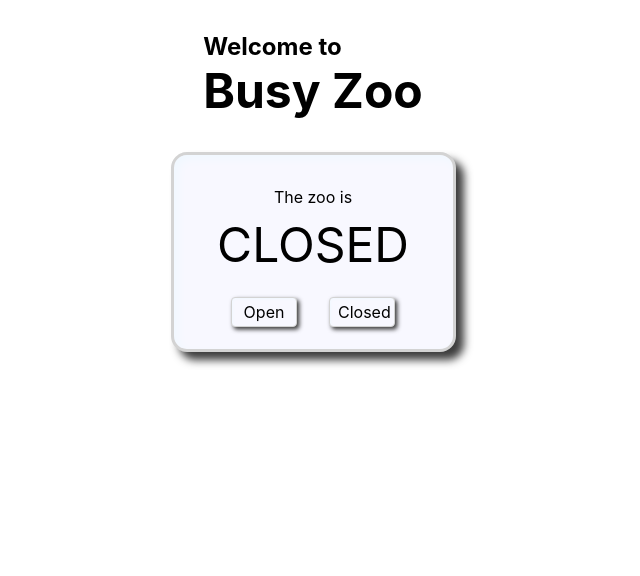
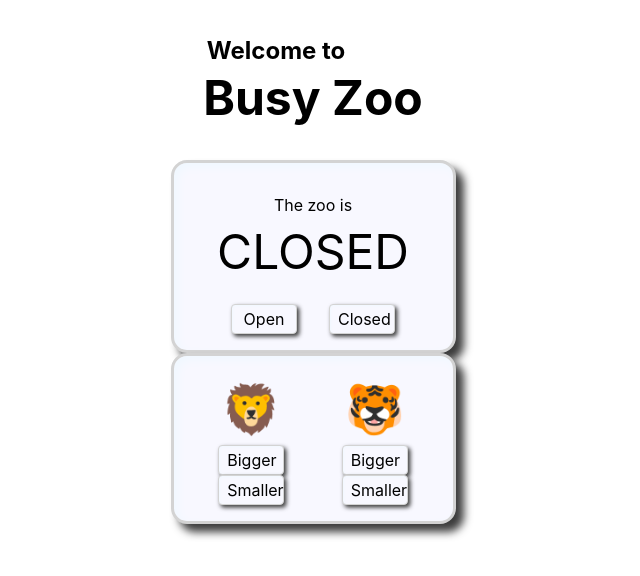
Before and after one commit to ryanflitcroft/busy-zoo, a React (Create React App) app: page / in a window 1280 px wide. Shown: the top 576 px of the page, without its empty margins (327-967 px from the left). Built offline with nearby package versions, Linux system fonts and the light colour scheme.

Commit message:
state set for lionSize, tigerSize. Function written for components FightSection, called in Main

```diff
--- a/src/App.js
+++ b/src/App.js
@@ -6,12 +6,18 @@ import Main from './Main/Main';
 
 function App() {
   const [isOpen, setIsOpen] = useState(false);
+  const [lionSize, setLionSize] = useState(3);
+  const [tigerSize, setTigerSize] = useState(3);
 
   return (
     <>
       <Header name='Busy Zoo' />
       <Main isOpen={isOpen}
-        setIsOpen={setIsOpen} />
+        setIsOpen={setIsOpen}
+        lionSize={lionSize}
+        setLionSize={setLionSize}
+        tigerSize={tigerSize}
+        setTigerSize={setTigerSize} />
     </>
 
   );
--- /dev/null
+++ b/src/Main/FightSection/FightSection.css
@@ -0,0 +1,3 @@
+section.fight {
+  flex-direction: row;
+}
--- /dev/null
+++ b/src/Main/FightSection/FightSection.js
@@ -0,0 +1,23 @@
+import React from 'react';
+import './FightSection.css';
+
+export default function FightSection({ lionSize,
+  setLionSize,
+  tigerSize,
+  setTigerSize }) {
+  return (
+    <section className='fight'>
+      <div>
+        <span style={{ fontSize: `${lionSize}em` }}>🦁</span>
+        <button onClick={() => setLionSize(lionSize + 0.25)}>Bigger</button>
+        <button onClick={() => setLionSize(lionSize - 0.25)}>Smaller</button>
+      </div>
+
+      <div>
+        <span style={{ fontSize: `${tigerSize}em` }}>🐯</span>
+        <button onClick={() => setTigerSize(tigerSize + 0.25)}>Bigger</button>
+        <button onClick={() => setTigerSize(tigerSize - 0.25)}>Smaller</button>
+      </div>
+    </section>
+  );
+}
--- a/src/Main/Main.css
+++ b/src/Main/Main.css
@@ -7,7 +7,6 @@ main {
 
 section {
   width: 285px;
-  height: 200px;
   display: flex;
   flex-direction: column;
   align-items: center;
@@ -20,7 +19,7 @@ section {
   text-align: center;
 }
 
-p span {
+span {
   display: block;
   font-size: 3rem;
   margin: 0.15em;
--- a/src/Main/Main.js
+++ b/src/Main/Main.js
@@ -1,12 +1,17 @@
 import React from 'react';
 import './Main.css';
 import OpenSign from './OpenSign';
+import FightSection from './FightSection/FightSection';
 
 export default function Main(props) {
   console.log(props);
   return (
     <main>
       <OpenSign isOpen={props.isOpen} setIsOpen={props.setIsOpen} />
+      <FightSection lionSize={props.lionSize}
+        setLionSize={props.setLionSize}
+        tigerSize={props.tigerSize}
+        setTigerSize={props.setTigerSize}/>
     </main>
   );
 }
```
